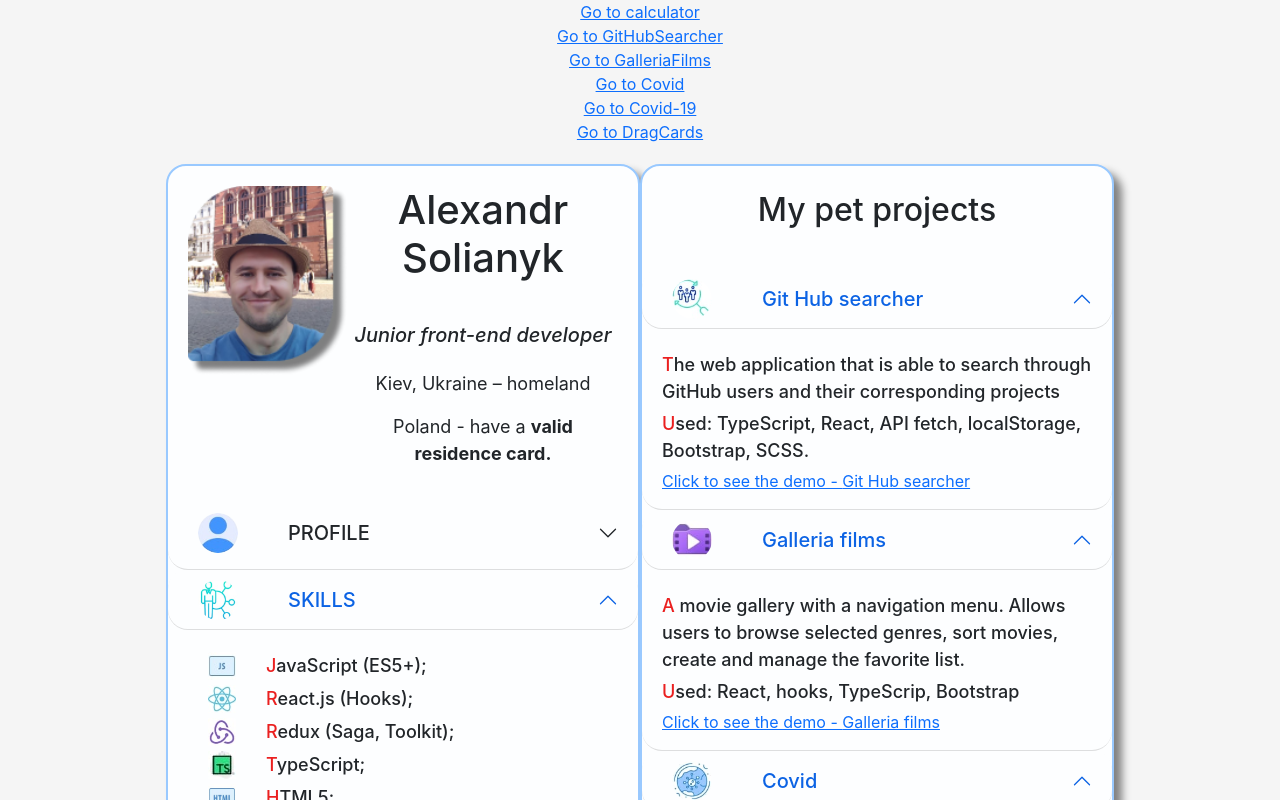
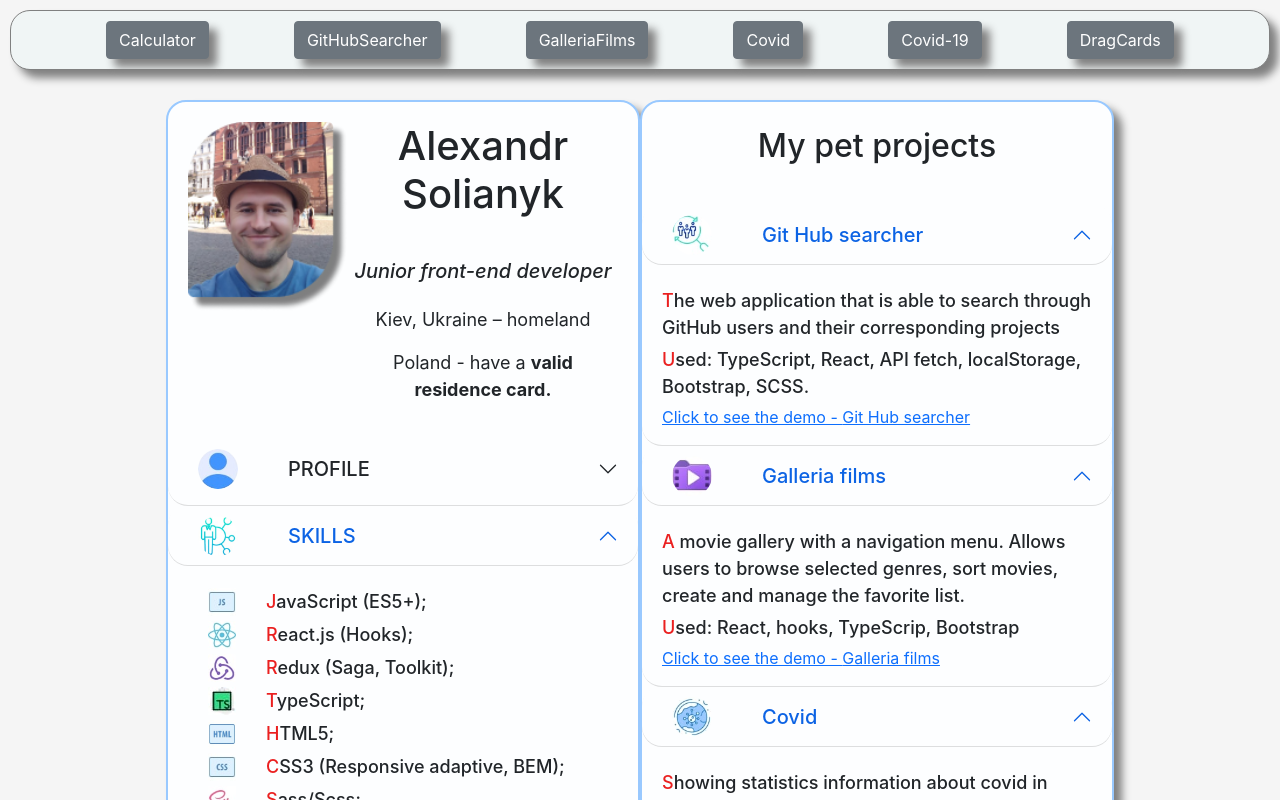
Before and after one commit to mikromajor/portfolio, a React (Create React App) app: page / in a window 1280 px wide. Shown: the top 800 px of the page. Built offline with nearby package versions, Linux system fonts and the light colour scheme.

Commit message:
add shadow

```diff
--- a/src/components/DragCards/DragCards.tsx
+++ b/src/components/DragCards/DragCards.tsx
@@ -1,5 +1,6 @@
 import React, { useEffect, FC } from "react";
 import { Link } from "react-router-dom";
+import { Button } from "react-bootstrap";
 import {
   Card,
   CardDeck,
@@ -30,7 +31,16 @@ export const DragCards: FC = () => {
 
   return (
     <>
-      <Link to='/portfolio'>{"BACK"}</Link>
+      <Link to='/portfolio'>
+        <Button
+          variant={"secondary"}
+          style={{
+            boxShadow: "10px 10px 10px rgb(100, 100, 100)",
+          }}
+        >
+          Back
+        </Button>
+      </Link>
       <DragCardsHeader />
       <NavBar />
       <div className='dragCards'>
--- a/src/components/DragCards/components/Card/Card.scss
+++ b/src/components/DragCards/components/Card/Card.scss
@@ -19,12 +19,16 @@ $status-color: (
 
 .header {
   text-align: center;
+  text-shadow: 10px 10px 10px rgb(100, 100, 100);
 }
 .dragCards {
   @extend %flex__center;
   flex-wrap: wrap;
   min-width: 100vw;
   min-height: 100vh;
+  button {
+    @extend %box-shadow;
+  }
 }
 
 .card {
--- a/src/components/DragCards/store/saga/flipThroughUserImg.ts
+++ b/src/components/DragCards/store/saga/flipThroughUserImg.ts
@@ -38,7 +38,7 @@ function* flipThroughWorker(action: StartStopFlipThrough) {
     }
     yield delay(500);
   }
-  if (!condition && !action.user.another.length) {
+  if (!condition || !action.user.another.length) {
     yield put(
       setFlipThrough(action.user, action.user.picture.large)
     );
@@ -49,12 +49,12 @@ function stopFlipThroughWorker() {
 }
 
 export function* flipThroughWatcher() {
+  yield takeLatest(
+    TYPE_ACTIONS.START_FLIP_THROUGH,
+    flipThroughWorker
+  );
   yield takeEvery(
     TYPE_ACTIONS.STOP_FLIP_THROUGH,
     stopFlipThroughWorker
   );
-  yield takeLatest(
-    TYPE_ACTIONS.START_FLIP_THROUGH,
-    flipThroughWorker
-  );
 }
--- a/src/components/Profile/Profile.scss
+++ b/src/components/Profile/Profile.scss
@@ -7,9 +7,16 @@
 }
 .navigation {
   display: flex;
-  flex-flow: column;
+  flex-wrap: wrap;
+  justify-content: space-evenly;
   align-items: center;
-  .indicator {
-    color: green;
+  padding: 10px;
+  margin: 10px;
+  border: 1px solid grey;
+  border-radius: 20px;
+  background-color: rgb(240, 245, 245);
+  box-shadow: 0.5em 0.5em 0.5em gray;
+  button {
+    box-shadow: 0.5em 0.5em 0.5em gray;
   }
 }
--- a/src/components/Profile/Profile.tsx
+++ b/src/components/Profile/Profile.tsx
@@ -1,4 +1,5 @@
 import { AboutMe, PetProjects } from "./components";
+import { Button } from "react-bootstrap";
 import { Link } from "react-router-dom";
 import "./Profile.scss";
 
@@ -6,16 +7,32 @@ export const Profile = () => {
   return (
     <>
       <div className='navigation'>
-        <Link to='/calc'>Go to calculator</Link>
-        <Link to='/searcher'>Go to GitHubSearcher</Link>
-        <Link to='/films'>Go to GalleriaFilms</Link>
-        <Link to='/covid'>Go to Covid</Link>
-        <Link to='/covid-19'>Go to Covid-19</Link>
+        <Link to='/calc'>
+          <Button variant={"secondary"}>Calculator</Button>
+        </Link>
+        <Link to='/searcher'>
+          <Button variant={"secondary"}>
+            GitHubSearcher
+          </Button>
+        </Link>
+        <Link to='/films'>
+          <Button variant={"secondary"}>
+            GalleriaFilms
+          </Button>
+        </Link>
+        <Link to='/covid'>
+          <Button variant={"secondary"}>Covid</Button>{" "}
+        </Link>
+        <Link to='/covid-19'>
+          <Button variant={"secondary"}>Covid-19</Button>
+        </Link>
         {/* <Link to='/users_card_list'>
           Go to users_card_list
         </Link> */}
         {/* <Link to='/stopwatch'>Go to stopwatch</Link> */}
-        <Link to='/dragCards'>Go to DragCards</Link>
+        <Link to='/dragCards'>
+          <Button variant={"secondary"}>DragCards</Button>
+        </Link>
       </div>
       <div className='profile'>
         <AboutMe />
```
Also changed, not shown: src/components/Covid/components/Covid.jsx (renamed from src/components/Covid/components/Covid.js).
